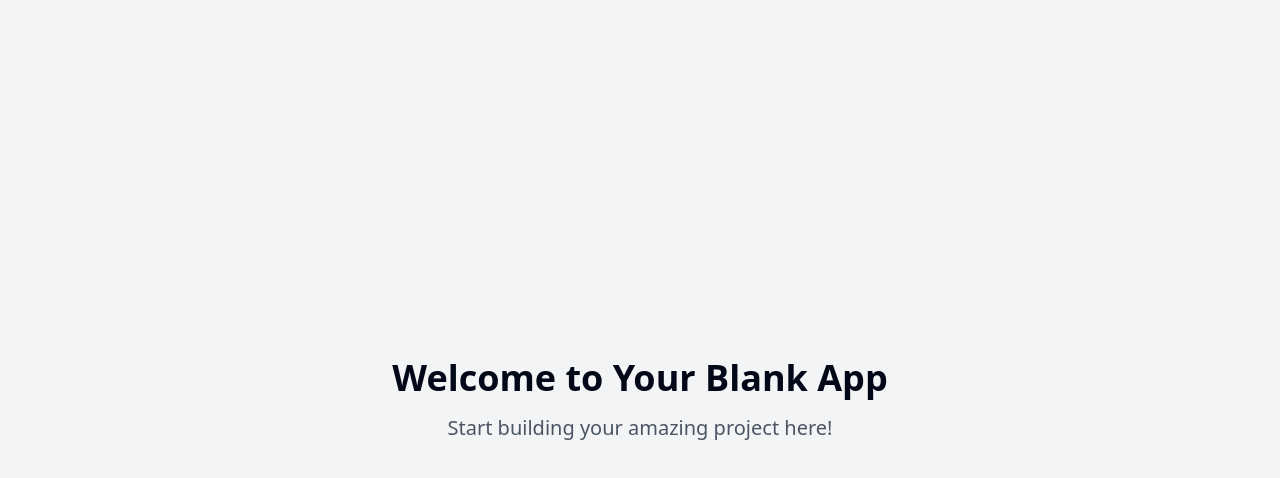
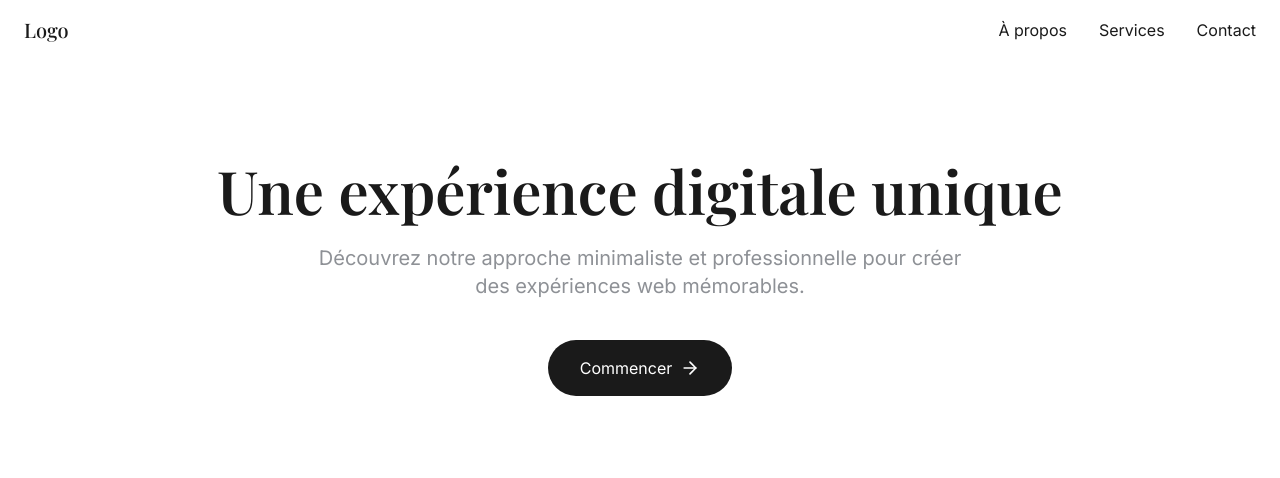
Before and after one commit to TeeBo8/svsurfthibault, a React (Vite) app: page / in a window 1280 px wide. Shown: the top 478 px of the page. Built offline with nearby package versions, Linux system fonts and the light colour scheme.

Commit message:
Implement new website design
Implement a new website design inspired by new-academics.space, focusing on a modern, clean, and minimalist aesthetic with a fluid user experience.

```diff
--- a/index.html
+++ b/index.html
@@ -1,17 +1,17 @@
+
 <!DOCTYPE html>
-<html lang="en">
+<html lang="fr">
   <head>
     <meta charset="UTF-8" />
     <meta name="viewport" content="width=device-width, initial-scale=1.0" />
-    <title>airy-visionary-surf</title>
-    <meta name="description" content="Lovable Generated Project" />
+    <title>Site Vitrine Moderne</title>
+    <meta name="description" content="Site vitrine moderne et épuré" />
     <meta name="author" content="Lovable" />
     <meta property="og:image" content="/og-image.png" />
+    <link rel="stylesheet" href="https://fonts.googleapis.com/css2?family=Playfair+Display:wght@400;500;600;700&family=Inter:wght@300;400;500;600&display=swap" />
   </head>
-
   <body>
     <div id="root"></div>
-    <!-- IMPORTANT: DO NOT REMOVE THIS SCRIPT TAG OR THIS VERY COMMENT! -->
     <script src="https://cdn.gpteng.co/gptengineer.js" type="module"></script>
     <script type="module" src="/src/main.tsx"></script>
   </body>
--- a/src/index.css
+++ b/src/index.css
@@ -1,101 +1,31 @@
+
 @tailwind base;
 @tailwind components;
 @tailwind utilities;
 
 @layer base {
-  :root {
-    --background: 0 0% 100%;
-    --foreground: 222.2 84% 4.9%;
-
-    --card: 0 0% 100%;
-    --card-foreground: 222.2 84% 4.9%;
-
-    --popover: 0 0% 100%;
-    --popover-foreground: 222.2 84% 4.9%;
-
-    --primary: 222.2 47.4% 11.2%;
-    --primary-foreground: 210 40% 98%;
-
-    --secondary: 210 40% 96.1%;
-    --secondary-foreground: 222.2 47.4% 11.2%;
-
-    --muted: 210 40% 96.1%;
-    --muted-foreground: 215.4 16.3% 46.9%;
-
-    --accent: 210 40% 96.1%;
-    --accent-foreground: 222.2 47.4% 11.2%;
-
-    --destructive: 0 84.2% 60.2%;
-    --destructive-foreground: 210 40% 98%;
-
-    --border: 214.3 31.8% 91.4%;
-    --input: 214.3 31.8% 91.4%;
-    --ring: 222.2 84% 4.9%;
-
-    --radius: 0.5rem;
-
-    --sidebar-background: 0 0% 98%;
-
-    --sidebar-foreground: 240 5.3% 26.1%;
-
-    --sidebar-primary: 240 5.9% 10%;
-
-    --sidebar-primary-foreground: 0 0% 98%;
-
-    --sidebar-accent: 240 4.8% 95.9%;
-
-    --sidebar-accent-foreground: 240 5.9% 10%;
-
-    --sidebar-border: 220 13% 91%;
-
-    --sidebar-ring: 217.2 91.2% 59.8%;
+  body {
+    @apply bg-white text-primary font-inter;
   }
 
-  .dark {
-    --background: 222.2 84% 4.9%;
-    --foreground: 210 40% 98%;
-
-    --card: 222.2 84% 4.9%;
-    --card-foreground: 210 40% 98%;
-
-    --popover: 222.2 84% 4.9%;
-    --popover-foreground: 210 40% 98%;
-
-    --primary: 210 40% 98%;
-    --primary-foreground: 222.2 47.4% 11.2%;
-
-    --secondary: 217.2 32.6% 17.5%;
-    --secondary-foreground: 210 40% 98%;
-
-    --muted: 217.2 32.6% 17.5%;
-    --muted-foreground: 215 20.2% 65.1%;
-
-    --accent: 217.2 32.6% 17.5%;
-    --accent-foreground: 210 40% 98%;
-
-    --destructive: 0 62.8% 30.6%;
-    --destructive-foreground: 210 40% 98%;
-
-    --border: 217.2 32.6% 17.5%;
-    --input: 217.2 32.6% 17.5%;
-    --ring: 212.7 26.8% 83.9%;
-    --sidebar-background: 240 5.9% 10%;
-    --sidebar-foreground: 240 4.8% 95.9%;
-    --sidebar-primary: 224.3 76.3% 48%;
-    --sidebar-primary-foreground: 0 0% 100%;
-    --sidebar-accent: 240 3.7% 15.9%;
-    --sidebar-accent-foreground: 240 4.8% 95.9%;
-    --sidebar-border: 240 3.7% 15.9%;
-    --sidebar-ring: 217.2 91.2% 59.8%;
+  h1, h2, h3, h4, h5, h6 {
+    @apply font-playfair;
   }
 }
 
-@layer base {
-  * {
-    @apply border-border;
-  }
+.reveal {
+  opacity: 0;
+  transform: translateY(20px);
+}
 
-  body {
-    @apply bg-background text-foreground;
-  }
+.reveal.active {
+  animation: fade-up 0.8s ease-out forwards;
 }
+
+::selection {
+  @apply bg-secondary text-primary;
+}
+
+.hover-link {
+  @apply relative after:absolute after:bottom-0 after:left-0 after:h-[1px] after:w-0 after:bg-primary after:transition-all after:duration-300 hover:after:w-full;
+}
--- a/src/pages/Index.tsx
+++ b/src/pages/Index.tsx
@@ -1,12 +1,123 @@
-// Update this page (the content is just a fallback if you fail to update the page)
+
+import { useState, useEffect } from "react";
+import { ArrowRight } from "lucide-react";
 
 const Index = () => {
+  const [isLoaded, setIsLoaded] = useState(false);
+
+  useEffect(() => {
+    setIsLoaded(true);
+
+    const handleScroll = () => {
+      const reveals = document.querySelectorAll(".reveal");
+      reveals.forEach((reveal) => {
+        const windowHeight = window.innerHeight;
+        const elementTop = reveal.getBoundingClientRect().top;
+        if (elementTop < windowHeight - 100) {
+          reveal.classList.add("active");
+        }
+      });
+    };
+
+    window.addEventListener("scroll", handleScroll);
+    handleScroll();
+
+    return () => window.removeEventListener("scroll", handleScroll);
+  }, []);
+
   return (
-    <div className="min-h-screen flex items-center justify-center bg-gray-100">
-      <div className="text-center">
-        <h1 className="text-4xl font-bold mb-4">Welcome to Your Blank App</h1>
-        <p className="text-xl text-gray-600">Start building your amazing project here!</p>
-      </div>
+    <div className="min-h-screen">
+      <nav className={`fixed top-0 w-full bg-white/80 backdrop-blur-md z-50 transition-opacity duration-500 ${isLoaded ? 'opacity-100' : 'opacity-0'}`}>
+        <div className="container mx-auto px-6 py-4">
+          <div className="flex items-center justify-between">
+            <a href="/" className="text-xl font-playfair font-medium">
+              Logo
+            </a>
+            <div className="hidden md:flex space-x-8">
+              {["À propos", "Services", "Contact"].map((item) => (
+                <a key={item} href={`#${item.toLowerCase()}`} className="hover-link">
+                  {item}
+                </a>
+              ))}
+            </div>
+          </div>
+        </div>
+      </nav>
+
+      <main>
+        <section className="pt-32 pb-20 md:pt-40 md:pb-32">
+          <div className="container">
+            <div className={`max-w-4xl mx-auto text-center transition-all duration-1000 delay-300 ${isLoaded ? 'opacity-100 transform-none' : 'opacity-0 translate-y-8'}`}>
+              <h1 className="text-4xl md:text-6xl font-semibold leading-tight mb-6">
+                Une expérience digitale unique
+              </h1>
+              <p className="text-accent text-lg md:text-xl mb-10 max-w-2xl mx-auto">
+                Découvrez notre approche minimaliste et professionnelle pour créer des expériences web mémorables.
+              </p>
+              <a href="#contact" className="inline-flex items-center bg-primary text-white px-8 py-4 rounded-full hover:bg-primary/90 transition-colors">
+                Commencer
+                <ArrowRight className="ml-2 h-5 w-5" />
+              </a>
+            </div>
+          </div>
+        </section>
+
+        <section className="py-20 bg-secondary/30">
+          <div className="container">
+            <div className="grid md:grid-cols-2 gap-12 md:gap-20 items-center">
+              <div className="reveal">
+                <h2 className="text-3xl md:text-4xl font-medium mb-6">
+                  Design moderne et épuré
+                </h2>
+                <p className="text-accent mb-6">
+                  Notre approche met l'accent sur la simplicité et l'élégance, créant des espaces numériques qui respirent et captent l'attention.
+                </p>
+                <a href="#services" className="hover-link inline-flex items-center">
+                  En savoir plus
+                  <ArrowRight className="ml-2 h-4 w-4" />
+                </a>
+              </div>
+              <div className="reveal">
+                <div className="aspect-video bg-white rounded-lg shadow-lg"></div>
+              </div>
+            </div>
+          </div>
+        </section>
+
+        <section className="py-20">
+          <div className="container">
+            <div className="text-center max-w-3xl mx-auto reveal">
+              <h2 className="text-3xl md:text-4xl font-medium mb-6">
+                Notre expertise
+              </h2>
+              <p className="text-accent mb-12">
+                Nous combinons design minimaliste et fonctionnalités avancées pour créer des expériences web uniques.
+              </p>
+            </div>
+            <div className="grid md:grid-cols-3 gap-8">
+              {[
+                {
+                  title: "Design UI/UX",
+                  description: "Interfaces élégantes et intuitives",
+                },
+                {
+                  title: "Développement Web",
+                  description: "Solutions techniques modernes",
+                },
+                {
+                  title: "Optimisation",
+                  description: "Performance et accessibilité",
+                },
+              ].map((item, index) => (
+                <div key={index} className="p-8 bg-white rounded-lg shadow-sm hover:shadow-md transition-shadow reveal">
+                  <h3 className="text-xl font-medium mb-4">{item.title}</h3>
+                  <p className="text-accent">{item.description}</p>
+                </div>
+              ))}
+            </div>
+          </div>
+        </section>
+      </main>
     </div>
   );
 };
--- a/tailwind.config.ts
+++ b/tailwind.config.ts
@@ -1,96 +1,63 @@
+
 import type { Config } from "tailwindcss";
 
 export default {
   darkMode: ["class"],
-	content: [
-		"./pages/**/*.{ts,tsx}",
-		"./components/**/*.{ts,tsx}",
-		"./app/**/*.{ts,tsx}",
-		"./src/**/*.{ts,tsx}",
-	],
+  content: ["./pages/**/*.{ts,tsx}", "./components/**/*.{ts,tsx}", "./app/**/*.{ts,tsx}", "./src/**/*.{ts,tsx}"],
   prefix: "",
   theme: {
     container: {
       center: true,
-			padding: '2rem',
+      padding: "2rem",
       screens: {
-				'2xl': '1400px'
-			}
+        "2xl": "1400px",
+      },
     },
     extend: {
       colors: {
-				border: 'hsl(var(--border))',
-				input: 'hsl(var(--input))',
-				ring: 'hsl(var(--ring))',
-				background: 'hsl(var(--background))',
-				foreground: 'hsl(var(--foreground))',
+        border: "hsl(var(--border))",
+        input: "hsl(var(--input))",
+        ring: "hsl(var(--ring))",
+        background: "hsl(var(--background))",
+        foreground: "hsl(var(--foreground))",
         primary: {
-					DEFAULT: 'hsl(var(--primary))',
-					foreground: 'hsl(var(--primary-foreground))'
+          DEFAULT: "#1A1A1A",
+          foreground: "#FFFFFF",
         },
         secondary: {
-					DEFAULT: 'hsl(var(--secondary))',
-					foreground: 'hsl(var(--secondary-foreground))'
-				},
-				destructive: {
-					DEFAULT: 'hsl(var(--destructive))',
-					foreground: 'hsl(var(--destructive-foreground))'
-				},
-				muted: {
-					DEFAULT: 'hsl(var(--muted))',
-					foreground: 'hsl(var(--muted-foreground))'
+          DEFAULT: "#F1F1F1",
+          foreground: "#1A1A1A",
         },
         accent: {
-					DEFAULT: 'hsl(var(--accent))',
-					foreground: 'hsl(var(--accent-foreground))'
+          DEFAULT: "#8E9196",
+          foreground: "#FFFFFF",
         },
-				popover: {
-					DEFAULT: 'hsl(var(--popover))',
-					foreground: 'hsl(var(--popover-foreground))'
       },
-				card: {
-					DEFAULT: 'hsl(var(--card))',
-					foreground: 'hsl(var(--card-foreground))'
-				},
-				sidebar: {
-					DEFAULT: 'hsl(var(--sidebar-background))',
-					foreground: 'hsl(var(--sidebar-foreground))',
-					primary: 'hsl(var(--sidebar-primary))',
-					'primary-foreground': 'hsl(var(--sidebar-primary-foreground))',
-					accent: 'hsl(var(--sidebar-accent))',
-					'accent-foreground': 'hsl(var(--sidebar-accent-foreground))',
-					border: 'hsl(var(--sidebar-border))',
-					ring: 'hsl(var(--sidebar-ring))'
-				}
-			},
-			borderRadius: {
-				lg: 'var(--radius)',
-				md: 'calc(var(--radius) - 2px)',
-				sm: 'calc(var(--radius) - 4px)'
+      fontFamily: {
+        playfair: ["Playfair Display", "serif"],
+        inter: ["Inter", "sans-serif"],
       },
       keyframes: {
-				'accordion-down': {
-					from: {
-						height: '0'
+        "fade-up": {
+          "0%": {
+            opacity: "0",
+            transform: "translateY(20px)"
           },
-					to: {
-						height: 'var(--radix-accordion-content-height)'
-					}
+          "100%": {
+            opacity: "1",
+            transform: "translateY(0)"
           },
-				'accordion-up': {
-					from: {
-						height: 'var(--radix-accordion-content-height)'
         },
-					to: {
-						height: '0'
-					}
-				}
+        "fade-in": {
+          "0%": { opacity: "0" },
+          "100%": { opacity: "1" },
+        },
       },
       animation: {
-				'accordion-down': 'accordion-down 0.2s ease-out',
-				'accordion-up': 'accordion-up 0.2s ease-out'
-			}
-		}
+        "fade-up": "fade-up 0.8s ease-out forwards",
+        "fade-in": "fade-in 0.6s ease-out forwards",
+      },
+    },
   },
   plugins: [require("tailwindcss-animate")],
 } satisfies Config;
```
Lines whose indentation alone changed are shown as unchanged.
